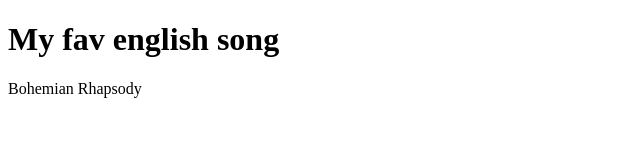
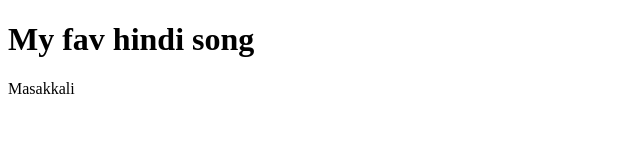
Before and after one commit to samssjubair/git-prac, a plain HTML site: page index.html in a window 1280 px wide. Shown: the whole page, without its empty margins (0-640 px from the left). Drawn offline with Linux system fonts and the light colour scheme.

Commit message:
hindi song name changed

```diff
--- a/index.html
+++ b/index.html
@@ -6,7 +6,7 @@
     <title>Document</title>
 </head>
 <body>
-    <h1>My fav english song</h1>
-    <p>Bohemian Rhapsody</p>
+    <h1>My fav hindi song</h1>
+    <p>Masakkali</p>
 </body>
 </html>
```
